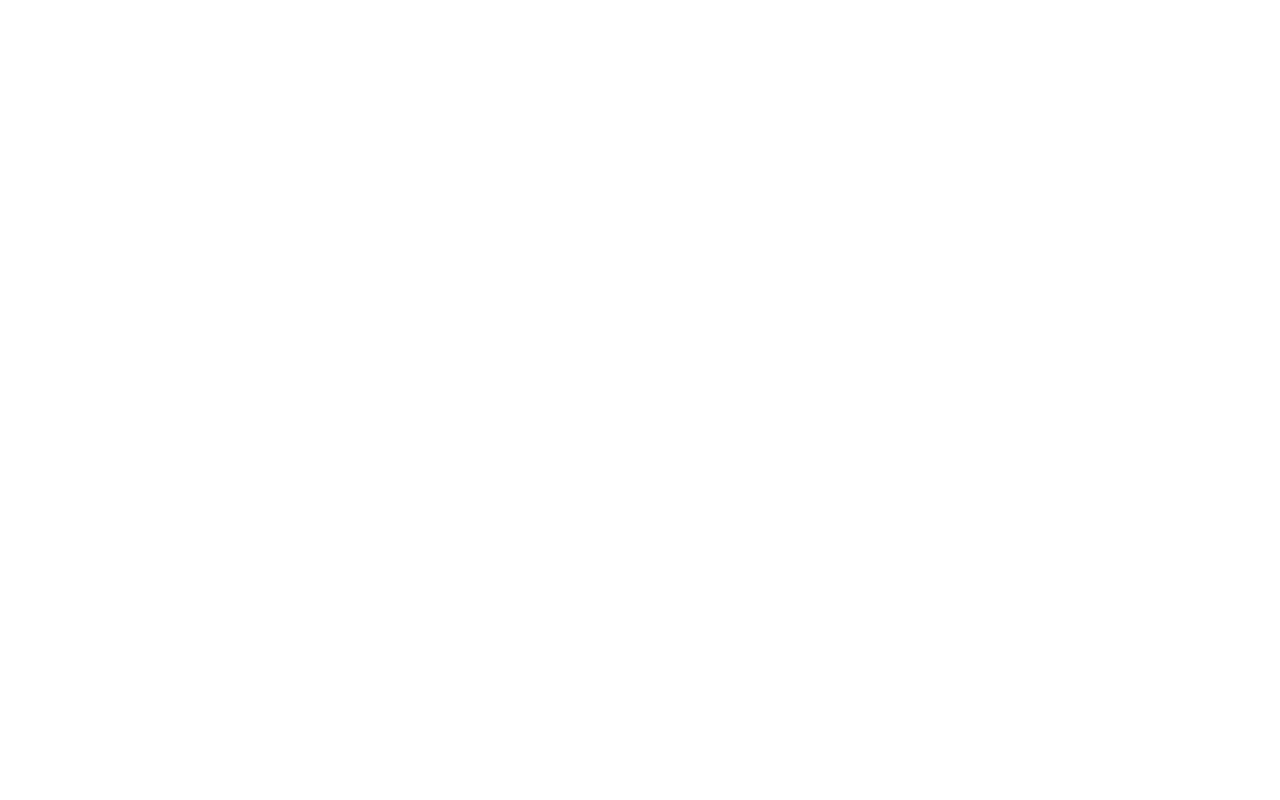
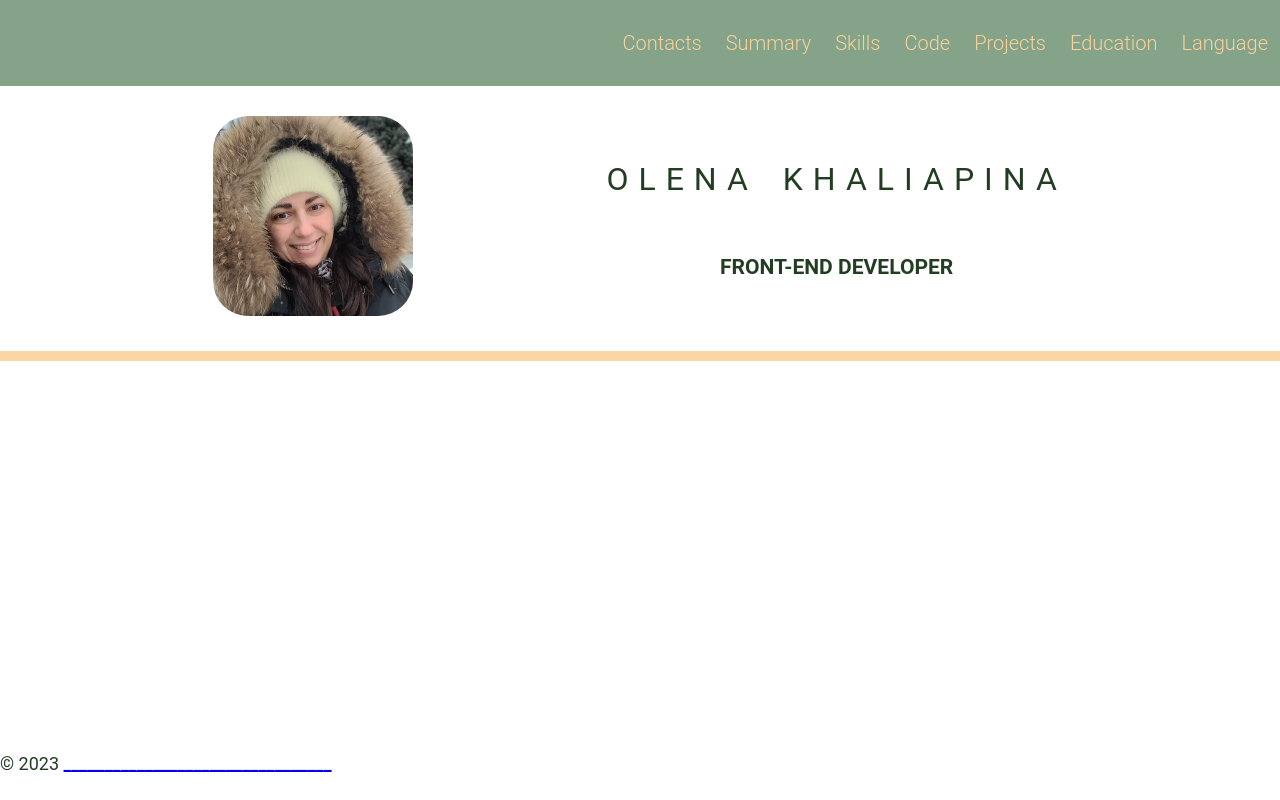
Before and after one commit to OlenaKhaliapina/rsschool-cv, a plain HTML site: page index.html in a window 1280 px wide. Drawn offline with Linux system fonts and the light colour scheme.

Commit message:
feat: add header plus navbar

```diff
--- a/index.html
+++ b/index.html
@@ -3,9 +3,49 @@
 <head>
     <meta charset="UTF-8">
     <meta name="viewport" content="width=device-width, initial-scale=1.0">
-    <title>Document</title>
+    <title>My CV</title>
+    <link href="style.css" rel="stylesheet">
+
 </head>
 <body>
+    <header class="header-main">
+        <div class="header-container">
+            <nav class="navbar">
+                <ul class="nav-ul">
+                    <li class="nav-item"><a href="#contacts" class="nav-li">Contacts</a></li>
+                    <li class="nav-item"><a href="#summary" class="nav-li">Summary</a></li>
+                    <li class="nav-item"><a href="#skills" class="nav-li">Skills</a></li>
+                    <li class="nav-item"><a href="#code" class="nav-li">Code</a></li>
+                    <li class="nav-item"><a href="#projects" class="nav-li">Projects</a></li>
+                    <li class="nav-item"><a href="#education" class="nav-li">Education</a></li>
+                    <li class="nav-item"><a href="#english" class="nav-li">Language</a></li>
+                </ul>
+            </nav>
+        </div>
+     </header>
 
+     <main class="main">
+        <div class="container main-container">
+          <section class="section section-logo">
+            <img class="my-logo"src="./assets/me.jpg" alt="My Foto">
+            <div class="section-logo-title">
+              <h1 class="main-title">Olena Khaliapina</h1>
+              <h3 class="section-subtitle">Front-End Developer</h3>
+            </div>
+          </section>
+
+
+
+        </div>
+      </main>
+
+
+
+    <footer class="footer">
+        <div class="container footer-container">
+          <div>© 2023 <a href="https://OlenaKhaliapina.github.io/rsschool-cv/" class="github nav-link"> _________________________________</a></div>
+          <a href="https://rs.school/js/" class="rss"></a>
+        </div>
+      </footer>
 </body>
 </html>
--- a/style.css
+++ b/style.css
@@ -0,0 +1,106 @@
+body {
+    display: flex;
+    flex-direction: column;
+    justify-content: space-between;
+    min-width: 320px;
+    min-height: 100vh;
+    margin: 0;
+    padding: 0;
+    font-family: 'Roboto', sans-serif;
+    font-size: 18px;
+    font-weight: 400;
+    line-height: 1.5;
+    color: #233d23;
+}
+html {
+    scroll-behavior: smooth;
+}
+.header-main {
+    background-color: #85A389;
+}
+.nav-ul {
+    display: flex;
+    justify-content: flex-end;
+    align-items: center;
+    list-style: none;
+}
+.nav-li {
+    position: relative;
+    padding: 0 12px;
+    text-decoration: none;
+    font-size: 20px;
+    font-weight: 300;
+    line-height: 50px;
+    color: #f7d29b;
+}
+
+.nav-li::after {
+    content: "";
+    position: absolute;
+    left: 12px;
+    bottom: -5px;
+    width: calc(100% - 24px);
+    height: 2px;
+    background-color: #fff;
+    opacity: 0;
+    transition: .5s;
+}
+
+.nav-li:hover::after {
+    opacity: 1;
+    animation-name: slidein;
+    animation-duration: 1s;
+    animation-fill-mode: forwards;
+}
+.container {
+    max-width: 1400px;
+    margin: 0 auto;
+    min-height: 50px;
+}
+
+.header-container {
+    max-width: 1400px;
+    margin: 0 auto;
+}
+.main-container {
+    display: flex;
+    flex-wrap: wrap;
+    justify-content: space-between;
+}
+.main {
+    margin-bottom: auto;
+}
+
+.section {
+    width: calc(50% - 20px);
+    padding: 10px;
+    padding-bottom: 35px;
+    border-bottom: 1px solid #FFD89C;
+  }
+.my-logo {
+    border-radius: 35px;
+    width: 200px;
+}
+.section-logo {
+    display: flex;
+    justify-content: space-evenly;
+    width: 100%;
+    padding: 30px 20px 35px;
+    border-bottom: 10px solid #f7c57bb2;
+}
+.section-logo-title {
+    display: flex;
+    flex-direction: column;
+    justify-content: center;
+    text-align: center;
+    text-transform: uppercase;
+}
+.main-title {
+    position: relative;
+    padding: 0;
+    color: #233d23;
+    font-size: 32px;
+    font-weight: 400;
+    letter-spacing: 10px;
+    word-spacing: 7px;
+}
```
Also changed, not shown: assets/me.jpg (added), 1 other file.
